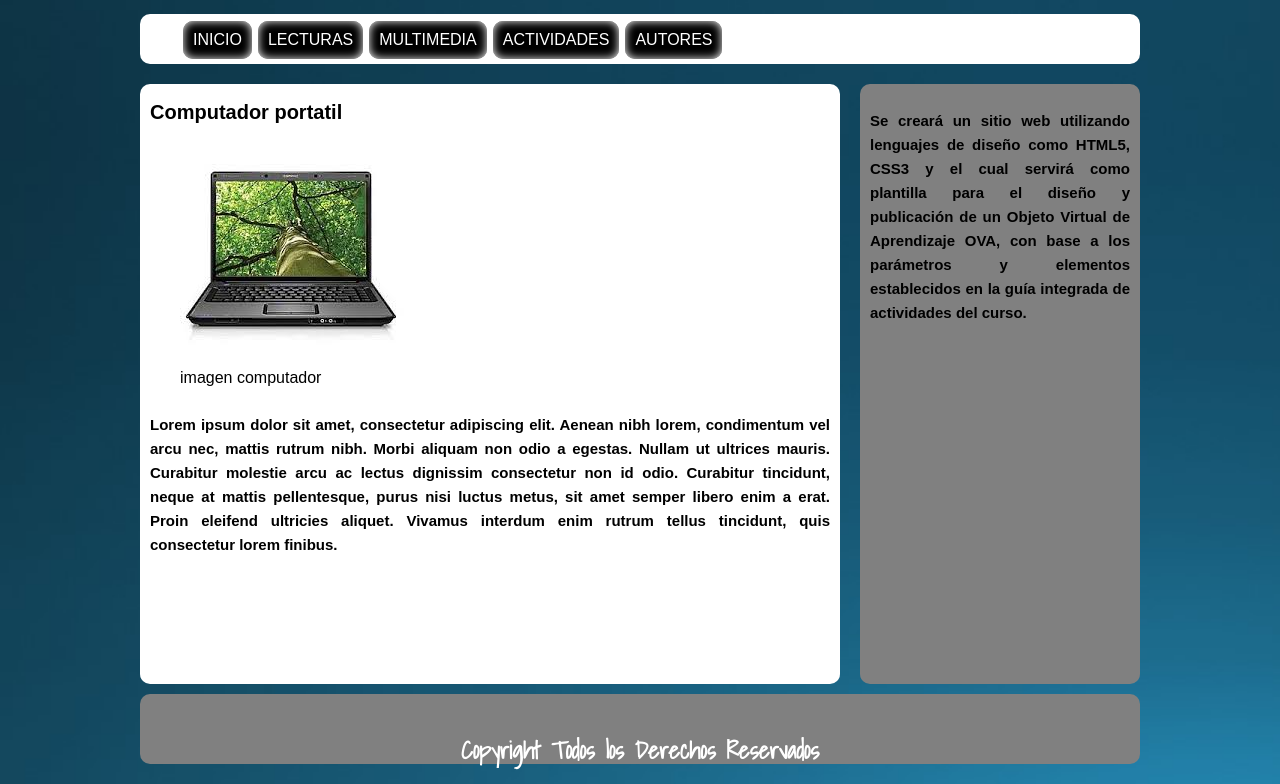
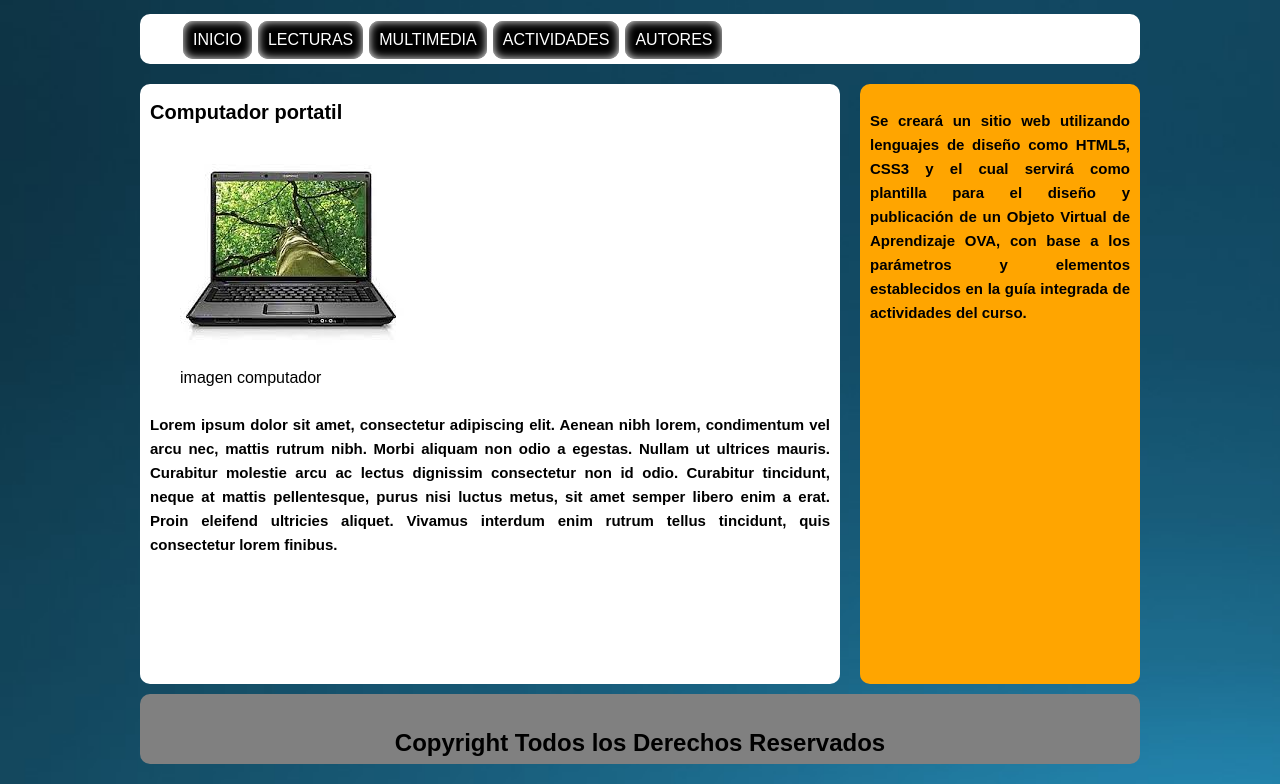
Before and after one commit to afiscal/Web16, a plain HTML site: page index.html in a window 1280 px wide. Shown: the part 339-1123 px from the top of the page. Drawn offline with Linux system fonts and the light colour scheme.

Commit message:
actu6
Sexta actualización

```diff
--- a/css/style.css
+++ b/css/style.css
@@ -36,8 +36,8 @@ text-align: left;
 }
 
 h3{
-font-family: 'Shadows Into Light', cursive;
-color: white;
+font-family: 'Shadows Into Light',
+color: white; cursive;
 font-size: 30px;
 text-align: center;
 }
@@ -83,7 +83,7 @@ section{
 aside{
 
 	width: 280px;
-	background: gray;
+	background: orange;
 	height: 600px;
 	float: left;
 	margin-left: 20px;
```
